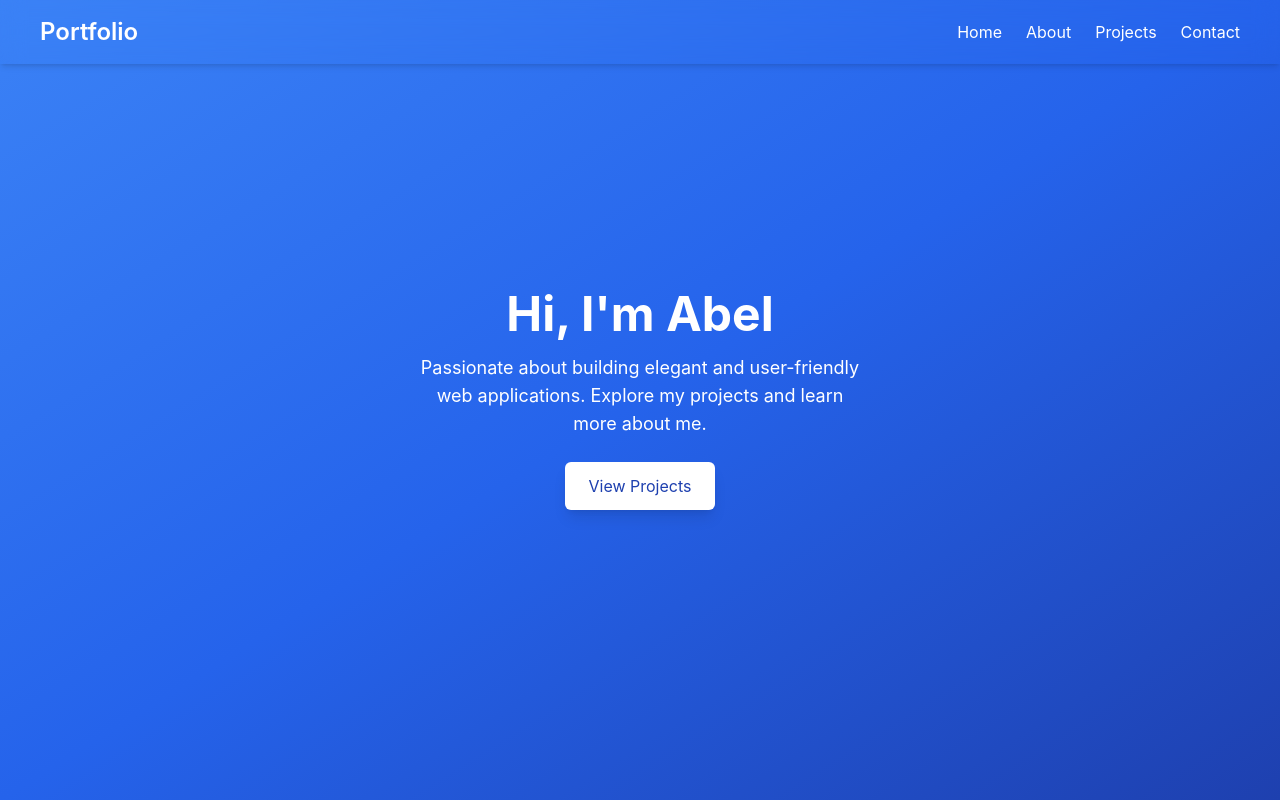
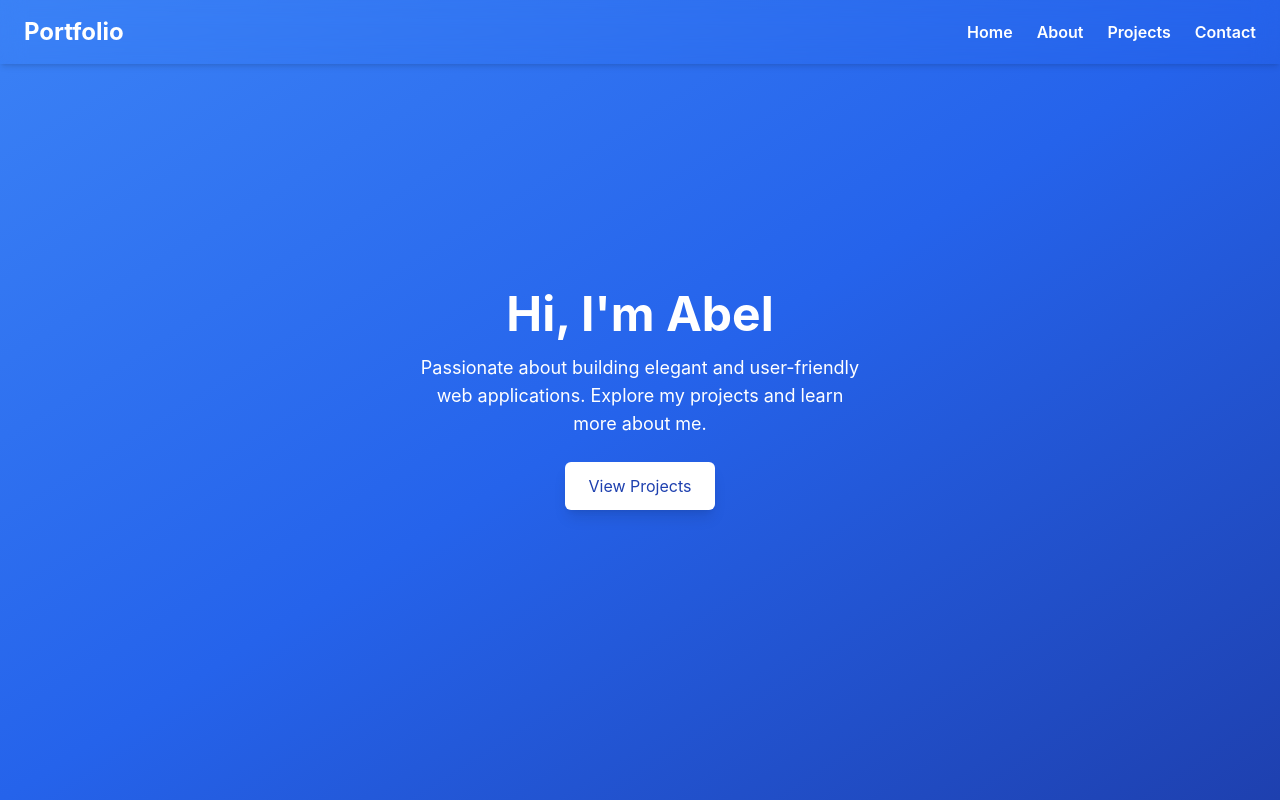
Before and after one commit to ARIMA71/My-Porto, a React (Create React App) app: page / in a window 1280 px wide. Shown: the top 800 px of the page. Built offline with nearby package versions, Linux system fonts and the light colour scheme.

Commit message:
make some improvement at all

```diff
--- a/src/components/about.js
+++ b/src/components/about.js
@@ -5,13 +5,10 @@ const About = () => {
   return (
     <section
       id="about"
-      className="min-h-screen flex flex-col md:flex-row items-center bg-gray-50 p-10 relative overflow-hidden"
+      className="min-h-screen flex flex-col md:flex-row items-center bg-gray-100 p-10 relative overflow-hidden"
     >
-      {/* Background Decorative Elements */}
       <div className="absolute top-10 left-10 bg-blue-400 w-20 h-20 rounded-full opacity-20 animate-pulse"></div>
       <div className="absolute bottom-20 right-20 bg-red-600 w-36 h-36 rounded-full opacity-20 animate-bounce"></div>
-
-      {/* Image Section */}
       <div className="md:w-1/2 flex justify-center animate-slide-in-left relative z-10">
         <img
           src={bgImage}
--- a/src/components/navbar.js
+++ b/src/components/navbar.js
@@ -3,13 +3,13 @@ import React from 'react';
 const Navbar = () => {
   return (
     <nav className="bg-transparent fixed top-0 w-full p-4 shadow-md backdrop-blur-md z-50 transition-colors duration-300">
-      <div className="flex justify-between items-center container mx-auto px-6">
-        <a href="#hero" className="text-2xl font-semibold text-white hover:text-blue-700">Portfolio</a>
+      <div className="flex justify-between items-center container mx-auto px-2">
+        <a href="#hero" className="text-2xl font-bold text-white hover:text-blue-700">Portfolio</a>
         <div className="flex space-x-6">
-          <a href="#hero" className="nav-link hover:text-blue-700">Home</a>
-          <a href="#about" className="nav-link hover:text-blue-700">About</a>
-          <a href="#projects" className="nav-link hover:text-blue-700">Projects</a>
-          <a href="#contact" className="nav-link hover:text-blue-700">Contact</a>
+          <a href="#hero" className="font-semibold nav-link hover:text-blue-700">Home</a>
+          <a href="#about" className="font-semibold nav-link hover:text-blue-700">About</a>
+          <a href="#projects" className="font-semibold nav-link hover:text-blue-700">Projects</a>
+          <a href="#contact" className="font-semibold nav-link hover:text-blue-700">Contact</a>
         </div>
       </div>
     </nav>
--- a/src/components/project.js
+++ b/src/components/project.js
@@ -7,7 +7,7 @@ const Projects = () => {
   return (
     <section
     id="projects"
-    className="min-h-screen bg-white py-10 p-10 relative overflow-hidden"
+    className="min-h-screen bg-gray-100 py-10 p-10 relative overflow-hidden"
     >
       <div className="flex flex-col md:flex-row items-center ">
         <div className="absolute top-10 right-10 bg-blue-400 w-20 h-20 rounded-full opacity-20 animate-pulse"></div>
```
